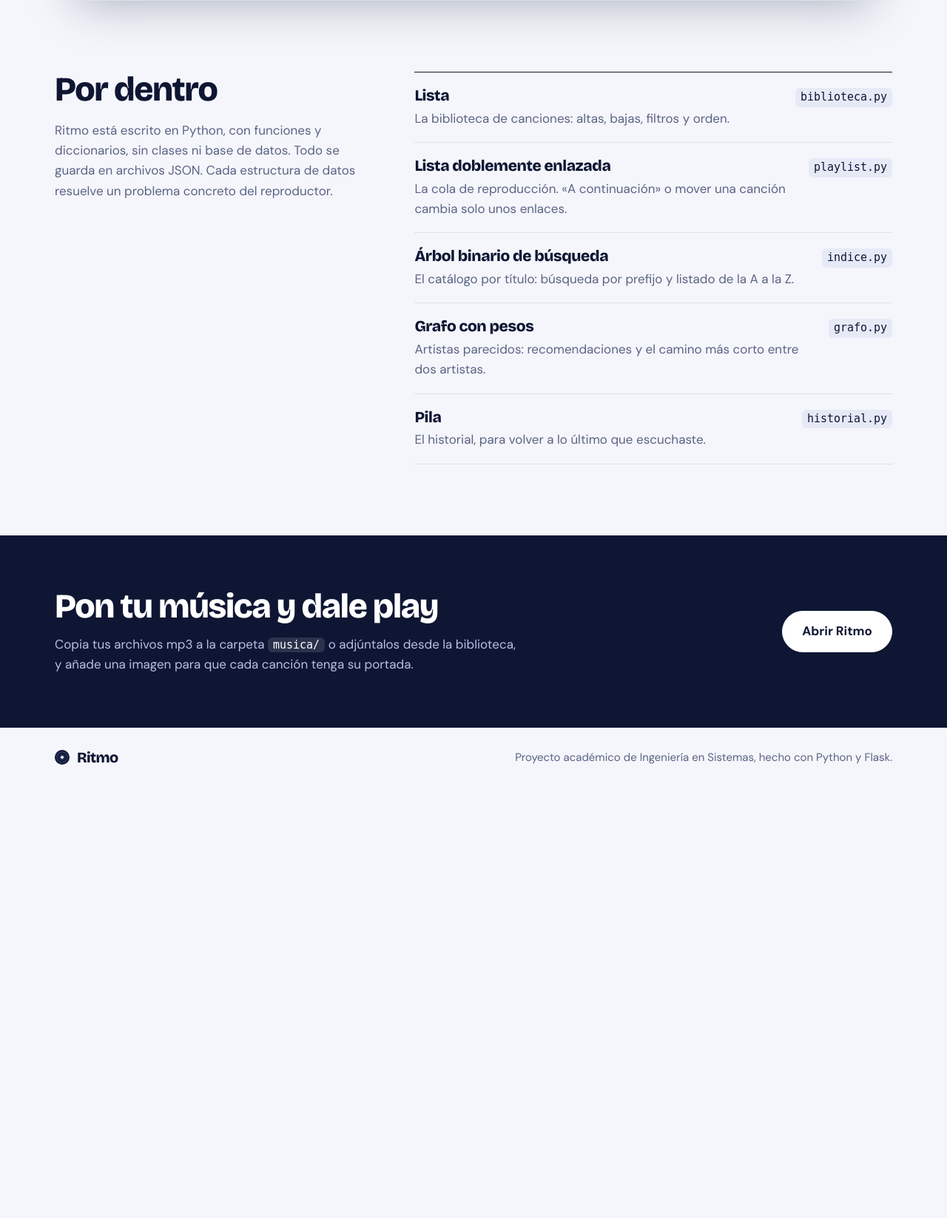
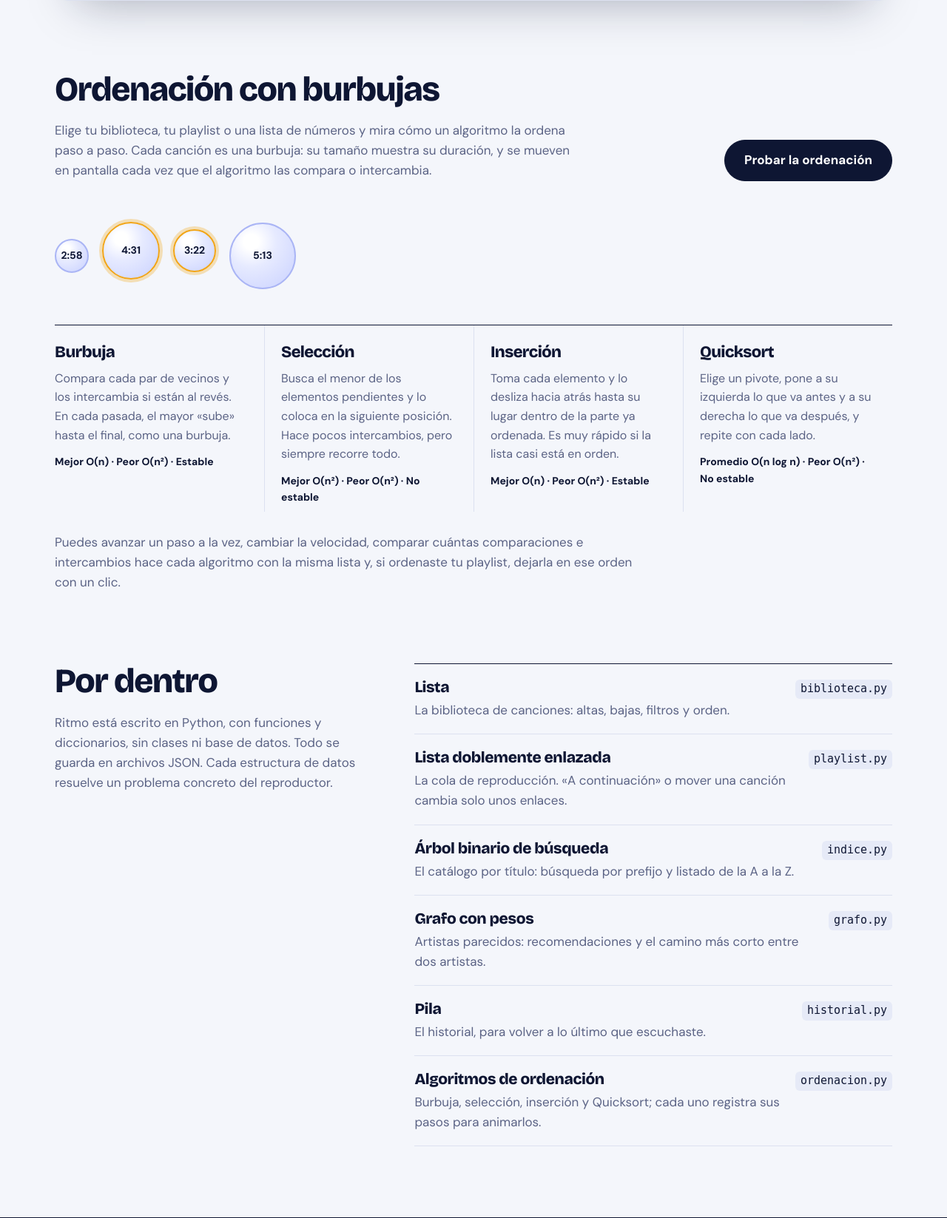
Before and after one commit to Mightkel/ProyectoFinal_ProgEst_SII, a Flask app: page / in a window 1280 px wide. Shown: the part 2788-4435 px from the top of the page at 74% size. Before the commit the page ends 3822 px from the top, so only its background shows below. Run offline with Flask 3, Linux system fonts and the light colour scheme.

Commit message:
Ordenacion con burbuja

```diff
--- a/static/landing.css
+++ b/static/landing.css
@@ -66,6 +66,25 @@ code { background: #e6eaf7; padding: 1px 7px; border-radius: 6px; font-size: .88
 .marco-top i { width: 11px; height: 11px; border-radius: 50%; background: var(--linea); }
 .marco img { display: block; width: 100%; height: auto; }
 
+/* Ordenación con burbujas */
+.orden { padding-bottom: 96px; }
+.orden-intro { display: flex; align-items: end; justify-content: space-between; gap: 24px 40px; flex-wrap: wrap; }
+.orden-intro p { color: var(--suave); margin-top: 18px; max-width: 60ch; }
+.orden-burbujas { list-style: none; padding: 0; display: flex; align-items: center; gap: 18px; min-height: 130px; margin: 36px 0 28px; }
+.orden-burbujas li { width: var(--d); height: var(--d); flex: none; border-radius: 50%; display: grid; place-items: center; font-weight: 700; font-size: 14px; font-variant-numeric: tabular-nums; background: radial-gradient(circle at 32% 28%, #fff 0 12%, #e6eaff 40%, #c9d1ff 100%); border: 2px solid #aab5f5; }
+.orden-burbujas li.cmp { border-color: #f2a516; box-shadow: 0 0 0 4px rgba(242, 165, 22, .3); animation: flota 2.4s ease-in-out infinite; }
+.orden-burbujas li.cmp + li.cmp { animation-delay: -1.2s; }
+@keyframes flota { 50% { transform: translateY(-14px); } }
+.cuatro { display: grid; grid-template-columns: repeat(4, 1fr); border-top: 1.5px solid var(--tinta); }
+.cuatro article { padding: 24px 22px 8px 0; }
+.cuatro article + article { padding-left: 22px; border-left: 1px solid var(--linea); }
+.cuatro h3 { font-size: 22px; line-height: 1.15; font-weight: 800; margin-bottom: 10px; }
+.cuatro p { color: var(--suave); font-size: 16px; }
+.cuatro .costo { margin-top: 12px; font-size: 14px; font-weight: 700; color: var(--tinta); font-variant-numeric: tabular-nums; }
+.orden-nota { color: var(--suave); max-width: 70ch; margin-top: 28px; }
+@media (max-width: 980px) { .cuatro { grid-template-columns: 1fr 1fr; } .cuatro article:nth-child(3) { padding-left: 0; border-left: 0; } .cuatro article:nth-child(n+3) { border-top: 1px solid var(--linea); } }
+@media (max-width: 560px) { .orden-burbujas { gap: 10px; } .orden-burbujas li { width: calc(var(--d) * .8); height: calc(var(--d) * .8); font-size: 12px; } .cuatro { grid-template-columns: 1fr; } .cuatro article, .cuatro article + article { padding: 20px 0 8px; border-left: 0; } .cuatro article + article { border-top: 1px solid var(--linea); } }
+
 /* Por dentro */
 .dentro { display: grid; grid-template-columns: .8fr 1.2fr; gap: 56px; padding-bottom: 96px; align-items: start; }
 @media (max-width: 880px) { .dentro { grid-template-columns: 1fr; gap: 28px; } }
--- a/templates/landing.html
+++ b/templates/landing.html
@@ -22,6 +22,7 @@
       <nav aria-label="Principal">
         <a href="#funciones">Funciones</a>
         <a href="#capturas">Así se ve</a>
+        <a href="#ordenacion">Ordenación</a>
         <a href="#por-dentro">Por dentro</a>
         <a class="btn chico" href="/app">Abrir Ritmo</a>
       </nav>
@@ -76,6 +77,42 @@
       </div>
     </section>
 
+    <section id="ordenacion" class="contenedor orden">
+      <div class="orden-intro">
+        <div>
+          <h2>Ordenación con burbujas</h2>
+          <p>Elige tu biblioteca, tu playlist o una lista de números y mira cómo un algoritmo la ordena paso a paso. Cada canción es una burbuja: su tamaño muestra su duración, y se mueven en pantalla cada vez que el algoritmo las compara o intercambia.</p>
+        </div>
+        <a class="btn" href="/ordenacion">Probar la ordenación</a>
+      </div>
+      <ol class="orden-burbujas" aria-hidden="true">
+        <li style="--d:46px">2:58</li><li class="cmp" style="--d:78px">4:31</li><li class="cmp" style="--d:58px">3:22</li><li style="--d:90px">5:13</li>
+      </ol>
+      <div class="cuatro">
+        <article>
+          <h3>Burbuja</h3>
+          <p>Compara cada par de vecinos y los intercambia si están al revés. En cada pasada, el mayor «sube» hasta el final, como una burbuja.</p>
+          <p class="costo">Mejor O(n) · Peor O(n²) · Estable</p>
+        </article>
+        <article>
+          <h3>Selección</h3>
+          <p>Busca el menor de los elementos pendientes y lo coloca en la siguiente posición. Hace pocos intercambios, pero siempre recorre todo.</p>
+          <p class="costo">Mejor O(n²) · Peor O(n²) · No estable</p>
+        </article>
+        <article>
+          <h3>Inserción</h3>
+          <p>Toma cada elemento y lo desliza hacia atrás hasta su lugar dentro de la parte ya ordenada. Es muy rápido si la lista casi está en orden.</p>
+          <p class="costo">Mejor O(n) · Peor O(n²) · Estable</p>
+        </article>
+        <article>
+          <h3>Quicksort</h3>
+          <p>Elige un pivote, pone a su izquierda lo que va antes y a su derecha lo que va después, y repite con cada lado.</p>
+          <p class="costo">Promedio O(n log n) · Peor O(n²) · No estable</p>
+        </article>
+      </div>
+      <p class="orden-nota">Puedes avanzar un paso a la vez, cambiar la velocidad, comparar cuántas comparaciones e intercambios hace cada algoritmo con la misma lista y, si ordenaste tu playlist, dejarla en ese orden con un clic.</p>
+    </section>
+
     <section id="por-dentro" class="contenedor dentro">
       <div class="dentro-intro">
         <h2>Por dentro</h2>
@@ -87,6 +124,7 @@
         <div><dt>Árbol binario de búsqueda</dt><dd>El catálogo por título: búsqueda por prefijo y listado de la A a la Z.</dd><code>indice.py</code></div>
         <div><dt>Grafo con pesos</dt><dd>Artistas parecidos: recomendaciones y el camino más corto entre dos artistas.</dd><code>grafo.py</code></div>
         <div><dt>Pila</dt><dd>El historial, para volver a lo último que escuchaste.</dd><code>historial.py</code></div>
+        <div><dt>Algoritmos de ordenación</dt><dd>Burbuja, selección, inserción y Quicksort; cada uno registra sus pasos para animarlos.</dd><code>ordenacion.py</code></div>
       </dl>
     </section>
 
```
Also changed, not shown: static/app.js (+32 -9 lines), static/ordenacion.css (+8 -6 lines), static/ordenacion.js (+8 -8 lines), static/style.css (+13 -7 lines), README.md.
